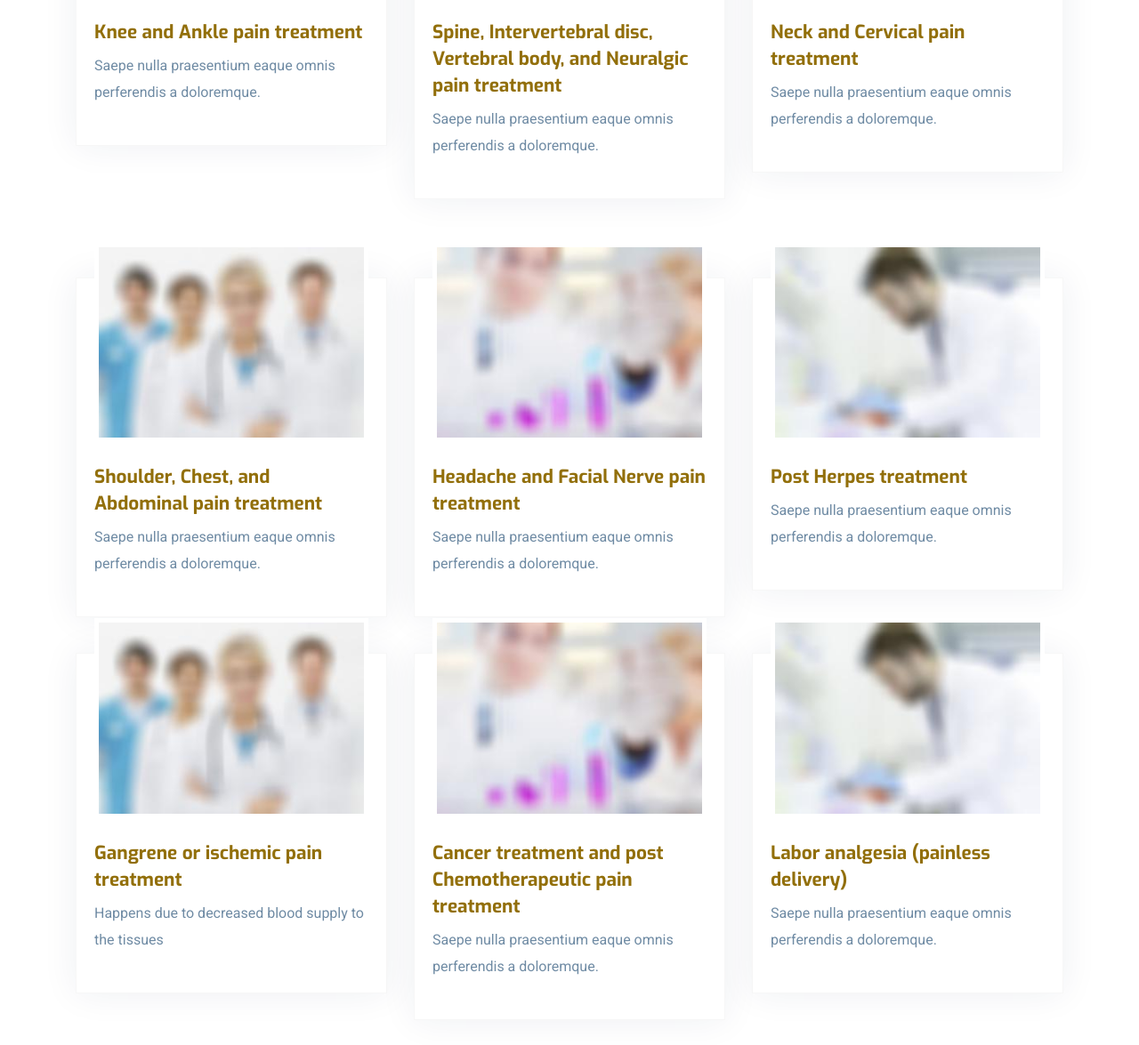
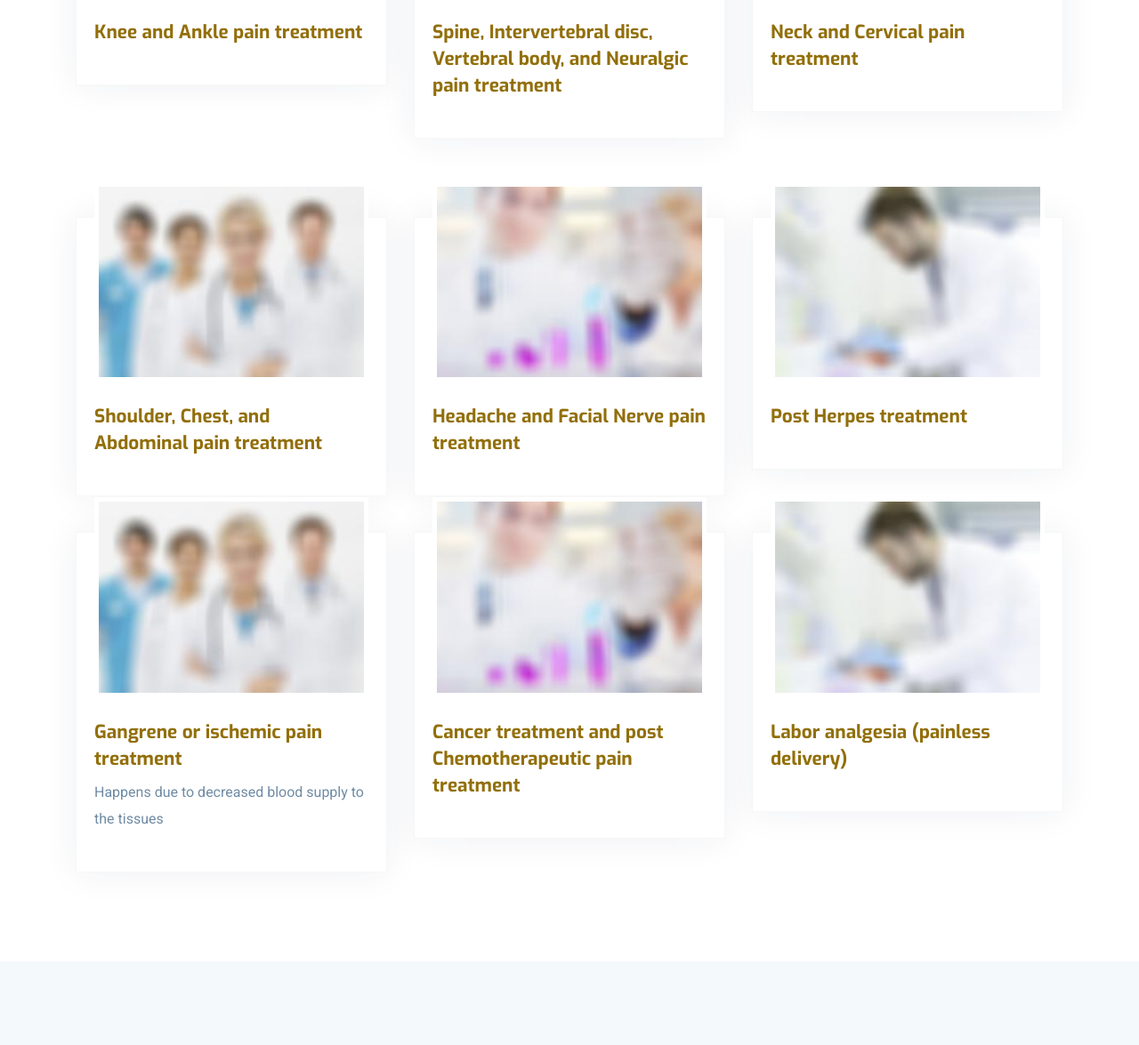
Before and after one commit to anamaypainclinic/anamaypainclinic.github.io, a plain HTML site: page service.html in a window 1280 px wide. Shown: the part 750-1925 px from the top of the page at 89% size. Drawn offline with nearby package versions, Linux system fonts and the light colour scheme.

Commit message:
About and Service Update

```diff
--- a/service.html
+++ b/service.html
@@ -86,7 +86,7 @@
                             <div class="content">
                                 <h4 class="mt-4 mb-2 title-color">Knee and Ankle pain treatment</h4>
                                 <p class="mb-4">
-                                    Saepe nulla praesentium eaque omnis perferendis a doloremque.
+
                                 </p>
                             </div>
                         </div>
@@ -101,7 +101,7 @@
                                     treatment
                                 </h4>
                                 <p class="mb-4">
-                                    Saepe nulla praesentium eaque omnis perferendis a doloremque.
+
                                 </p>
                             </div>
                         </div>
@@ -115,7 +115,7 @@
                                     Neck and Cervical pain treatment
                                 </h4>
                                 <p class="mb-4">
-                                    Saepe nulla praesentium eaque omnis perferendis a doloremque.
+
                                 </p>
                             </div>
                         </div>
@@ -129,7 +129,7 @@
                                     Shoulder, Chest, and Abdominal pain treatment
                                 </h4>
                                 <p class="mb-4">
-                                    Saepe nulla praesentium eaque omnis perferendis a doloremque.
+
                                 </p>
                             </div>
                         </div>
@@ -143,7 +143,7 @@
                                     Headache and Facial Nerve pain treatment
                                 </h4>
                                 <p class="mb-4">
-                                    Saepe nulla praesentium eaque omnis perferendis a doloremque.
+
                                 </p>
                             </div>
                         </div>
@@ -155,7 +155,7 @@
                             <div class="content">
                                 <h4 class="mt-4 mb-2 title-color">Post Herpes treatment</h4>
                                 <p class="mb-4">
-                                    Saepe nulla praesentium eaque omnis perferendis a doloremque.
+
                                 </p>
                             </div>
                         </div>
@@ -183,7 +183,7 @@
                                     Cancer treatment and post Chemotherapeutic pain treatment
                                 </h4>
                                 <p class="mb-4">
-                                    Saepe nulla praesentium eaque omnis perferendis a doloremque.
+
                                 </p>
                             </div>
                         </div>
@@ -197,7 +197,7 @@
                                     Labor analgesia (painless delivery)
                                 </h4>
                                 <p class="mb-4">
-                                    Saepe nulla praesentium eaque omnis perferendis a doloremque.
+
                                 </p>
                             </div>
                         </div>
```
Also changed, not shown: about.html (+1 -1 lines).
